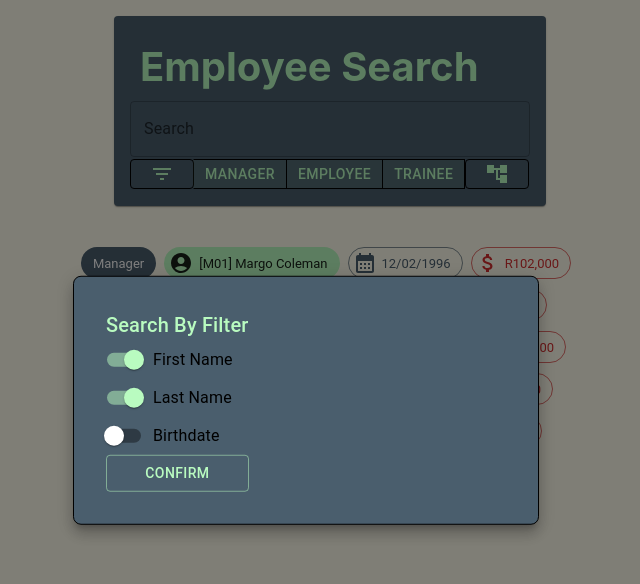
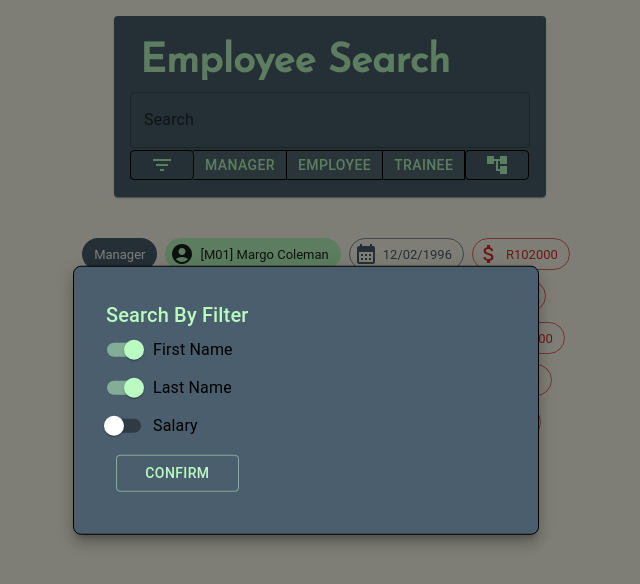
Before and after one commit to druha4087/EmployeeSearch_0622, a React (Create React App) app in the folder andreyo-techassign/: page / in a window 1280 px wide. Both pictures are taken after a click on the button 496 px from the left and 174 px from the top of the page. Shown: the top 584 px of the page, without its empty margins (334-974 px from the left). Built offline with nearby package versions, Linux system fonts and the light colour scheme.

Commit message:
✨ Salary Filter Implemented

```diff
--- a/andreyo-techassign/public/index.html
+++ b/andreyo-techassign/public/index.html
@@ -3,6 +3,7 @@
   <head>
     <meta charset="utf-8" />
     <link rel="icon" href="%PUBLIC_URL%/favicon.ico" />
+    <link href='https://fonts.googleapis.com/css?family=Josefin Sans' rel='stylesheet'>
     <meta name="viewport" content="width=device-width, initial-scale=1" />
     <meta name="theme-color" content="#000000" />
     <meta
--- a/andreyo-techassign/src/App.css
+++ b/andreyo-techassign/src/App.css
@@ -12,6 +12,7 @@
 h1 {
   margin: 10px;
   font-size: 40px;
+  font-family: 'Josefin Sans';
   color: #b9fbc0;
 }
 
--- a/andreyo-techassign/src/App.js
+++ b/andreyo-techassign/src/App.js
@@ -1,5 +1,5 @@
-import { React, useState } from "react";
-import { TextField, Button, Tooltip, Box, Typography, Modal, Switch, FormControl, FormGroup, FormControlLabel, ToggleButton, ToggleButtonGroup, Card, Chip, Stack } from '@mui/material';
+import { React, useState, Component } from "react";
+import { TextField, Button, Tooltip, Box, Typography, Modal, Switch, FormControl, FormGroup, FormControlLabel, ToggleButton, ToggleButtonGroup, Card, Chip, Stack, MenuItem } from '@mui/material';
 import FilterListIcon from '@mui/icons-material/FilterList';
 import AccountTreeIcon from '@mui/icons-material/AccountTree';
 import CalendarMonthIcon from '@mui/icons-material/CalendarMonth';
@@ -77,7 +77,6 @@ function App() {
   /*
   -------HOOKS--------
   */
-
   const [inputText, setInputText] = useState("");
   const [open, setOpen] = useState(false);
   const handleOpen = () => setOpen(true);
@@ -88,8 +87,58 @@ function App() {
     l_name: true,
     role: formats,
     dob: false, //add date picker
-    salary: false //add scale selector
   });
+  const [salary, setSalary] = useState('');
+
+  const handleChange = (e) => {
+    setSalary(e.target.value);
+  };
+
+  //CLASSES
+
+  class SalarySelect extends Component {
+    constructor() {
+      super();
+      this.state = {
+          showHideSalary: state.salary,
+      };
+      this.hideComponent = this.hideComponent.bind(this);
+    }
+
+    hideComponent() {
+          this.setState({ showHideSalary: !this.state.showHideSalary });
+    }
+
+    render() {
+      const { showHideSalary } = this.state;
+      return (
+        <div height="400px">
+        <FormControlLabel
+            control={<Switch checked={state.salary} onChange={filterToggle} name="salary" />}
+            label="Salary" />
+        {showHideSalary && (
+          <Box>
+            <TextField
+                id="min-salary-select"
+                value={salary}
+                label="Min. Salary"
+                select
+                fullWidth
+                onChange={handleChange}
+                size="small"
+              >
+                <MenuItem value={25000}>R25,000</MenuItem>
+                <MenuItem value={50000}>R50,000</MenuItem>
+                <MenuItem value={75000}>R75,000</MenuItem>
+                <MenuItem value={100000}>R100,000</MenuItem>
+                <MenuItem value={125000}>R125,000</MenuItem>
+              </TextField>
+          </Box>
+          )}
+        </div>
+      );
+    }
+  }
 
   /*
   ------FUNCTIONS------
@@ -144,11 +193,9 @@ function App() {
                   <FormControlLabel
                     control={<Switch checked={state.l_name} onChange={filterToggle} name="l_name" />}
                     label="Last Name" />
+                  <SalarySelect/>
                 </FormGroup>
-                <FormControlLabel
-                    control={<Switch checked={state.dob} onChange={filterToggle} name="dob" />}
-                    label="Birthdate" />
-                <Button variant="outlined" color="primary" onClick={handleClose}>Confirm</Button>
+                <Button style={{margin: "10px"}} variant="outlined" color="primary" onClick={handleClose}>Confirm</Button>
               </FormControl>
             </Box>
           </Modal>
@@ -171,10 +218,10 @@ function App() {
             const entries = Object.entries(data);
             checkRole(entries);
 
-            if (state.f_name === true && checkRole(entries) === true){
+            if (state.f_name === true && checkRole(entries) === true && data.salary >= salary){
               results = results || data.f_name.toLowerCase().includes(props.input);
             }
-            if (state.l_name === true && checkRole(entries) === true)
+            if (state.l_name === true && checkRole(entries) === true && data.salary >= salary)
             {
               results = results || data.l_name.toLowerCase().includes(props.input);
             }
@@ -189,7 +236,7 @@ function App() {
                     <Chip label={item.role} color="secondary"/>
                     <Chip icon={<AccountCircleIcon />} label={"["+item.empl_id+"] "+item.f_name+" "+item.l_name} color="primary"/>
                     <Chip icon={<CalendarMonthIcon />} label={item.dob} color="secondary" variant="outlined"/>
-                    <Chip icon={<AttachMoneyIcon />} label={item.salary} color="error" variant="outlined"/>
+                    <Chip icon={<AttachMoneyIcon />} label={"R"+item.salary} color="error" variant="outlined"/>
                   </Stack>
                 </li>
             ))}
--- a/andreyo-techassign/src/Components/ListData.json
+++ b/andreyo-techassign/src/Components/ListData.json
@@ -4,7 +4,7 @@
     "f_name": "Margo",
     "l_name": "Coleman",
     "dob": "12/02/1996",
-    "salary": "R102,000",
+    "salary": 102000,
     "role": "Manager",
     "report_line": ["E03"]
 }, {
@@ -13,7 +13,7 @@
     "f_name": "Sarah",
     "l_name": "Wilson",
     "dob": "09/05/2000",
-    "salary": "R87,600",
+    "salary": 87600,
     "role": "Manager",
     "report_line": ["E04"]
 }, {
@@ -22,7 +22,7 @@
     "f_name": "Gabriel",
     "l_name": "Sanchez",
     "dob": "27/10/1999",
-    "salary": "R66,000",
+    "salary": 66000,
     "role": "Employee",
     "report_line": ["T11"]
 }, {
@@ -31,7 +31,7 @@
     "f_name": "Anya",
     "l_name": "Bridgers",
     "dob": "01/08/1998",
-    "salary": "R70,000",
+    "salary": 70000,
     "role": "Employee",
     "report_line": []
 }, {
@@ -40,7 +40,7 @@
     "f_name": "Billy",
     "l_name": "Summers",
     "dob": "19/11/1995",
-    "salary": "R35,000",
+    "salary": 35000,
     "role": "Trainee",
     "report_line": []
 }]
```
